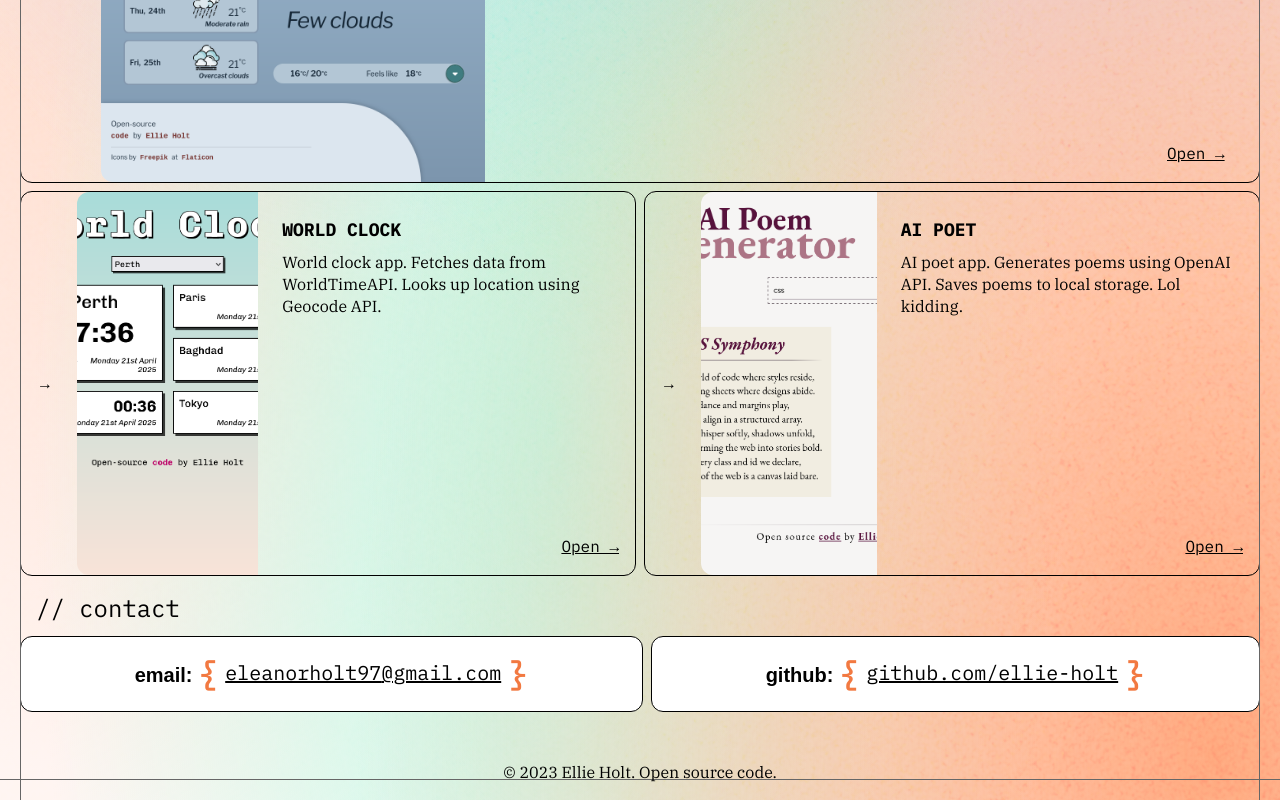
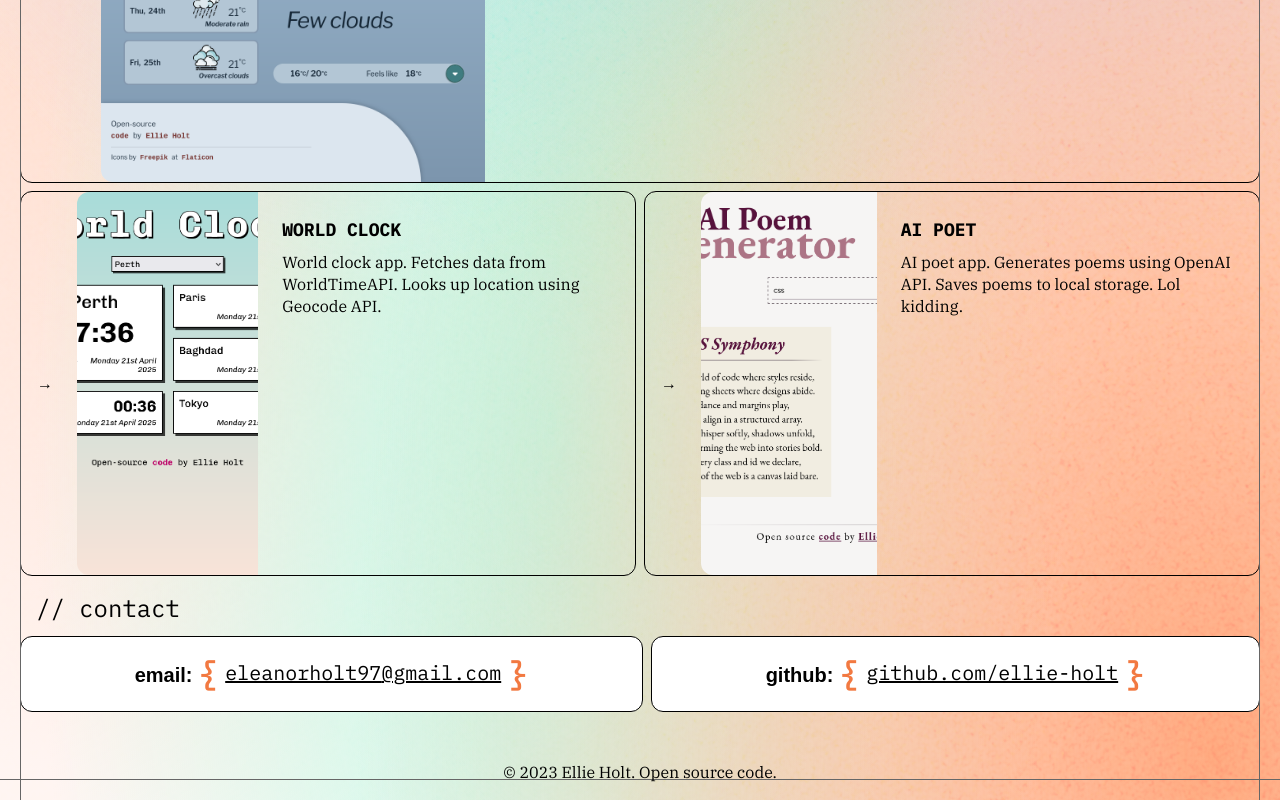
Before and after one commit to ellie-holt/portfolio, a Svelte app: page / in a window 1280 px wide. Shown: the part 1537-2337 px from the top of the page. Built offline with nearby package versions, Linux system fonts and the light colour scheme; a web font is replaced by a local one.

Commit message:
Optimise hero navbar for smaller screens

```diff
--- a/src/components/HeroBanner.svelte
+++ b/src/components/HeroBanner.svelte
@@ -17,16 +17,16 @@
 </script>
 
 <div
-  class={`${bannerIsVisible ? "visible" : "invisible"} flex flex-col items-center justify-center px-1 pt-2 pb-3 bg-aquamarine-100`}
+  class={`${bannerIsVisible ? "visible" : "invisible"} flex flex-col items-center justify-center pt-2 pb-3 bg-aquamarine-100`}
   transition:fade|global
 >
   <h1
-    class="text-xl 3xs:text-2xl font-extrabold hero-title font-mono leading-[-0.5em]"
+    class="text-lg 4xs:text-xl 3xs:text-2xl font-extrabold hero-title font-mono leading-[-0.5em]"
   >
     Ellie Holt<span class="-mr-1 3xs:-mr-3 sm:mr-0">:</span>
 
     <span
-      class="text-xl font-medium leading-none 3xs:text-2xl font-mono-3 2xs:full"
+      class="text-lg font-medium leading-none 4xs:text-xl 3xs:text-2xl font-mono-3 2xs:full"
     >
       <span
         class="brackets text-tangerine-500 font-semibold relative top-[0.06em] text-[1.5em]"
--- a/src/components/Project.svelte
+++ b/src/components/Project.svelte
@@ -37,9 +37,6 @@
     <p class="leading-snug">
       {project.description}
     </p>
-    <div class="absolute text-base text-right link bottom-4 right-4">
-      <a href={project.link} class="underline">Open →</a>
-    </div>
   </section>
 </article>
 
```
